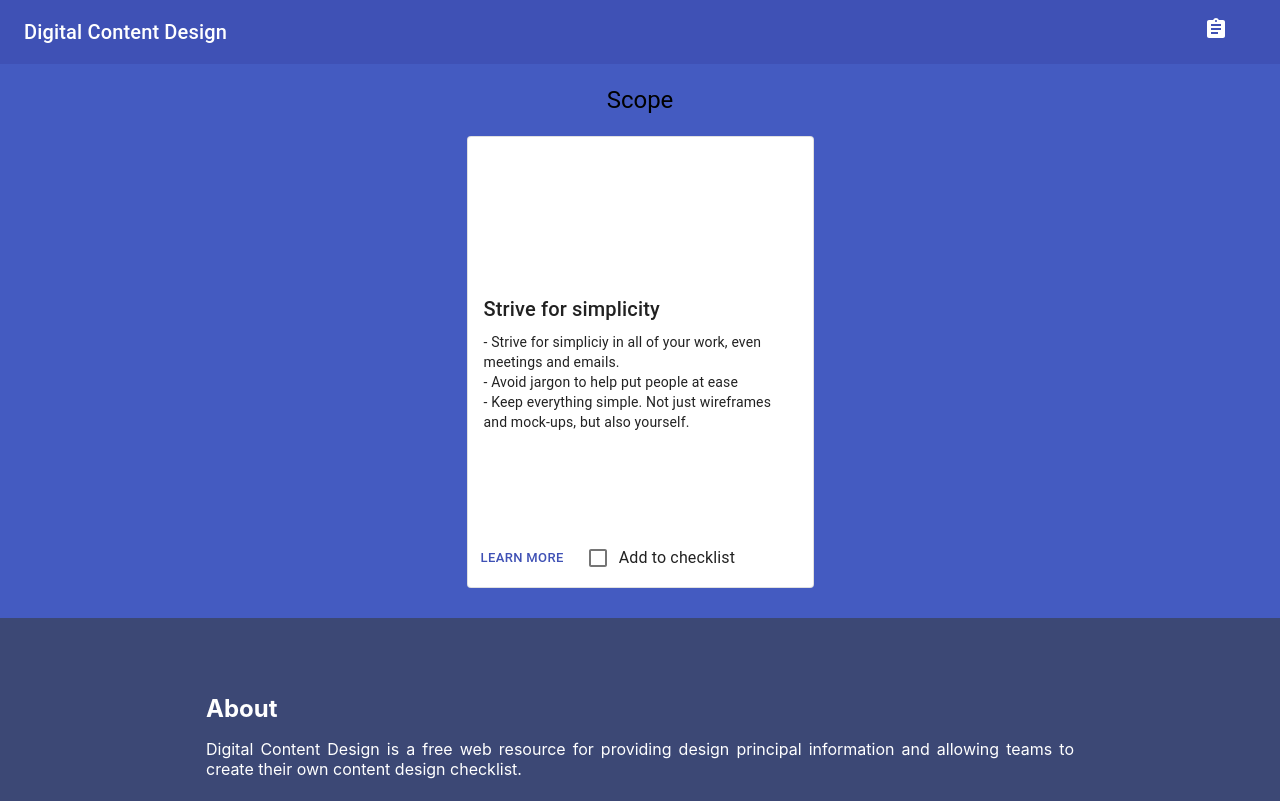
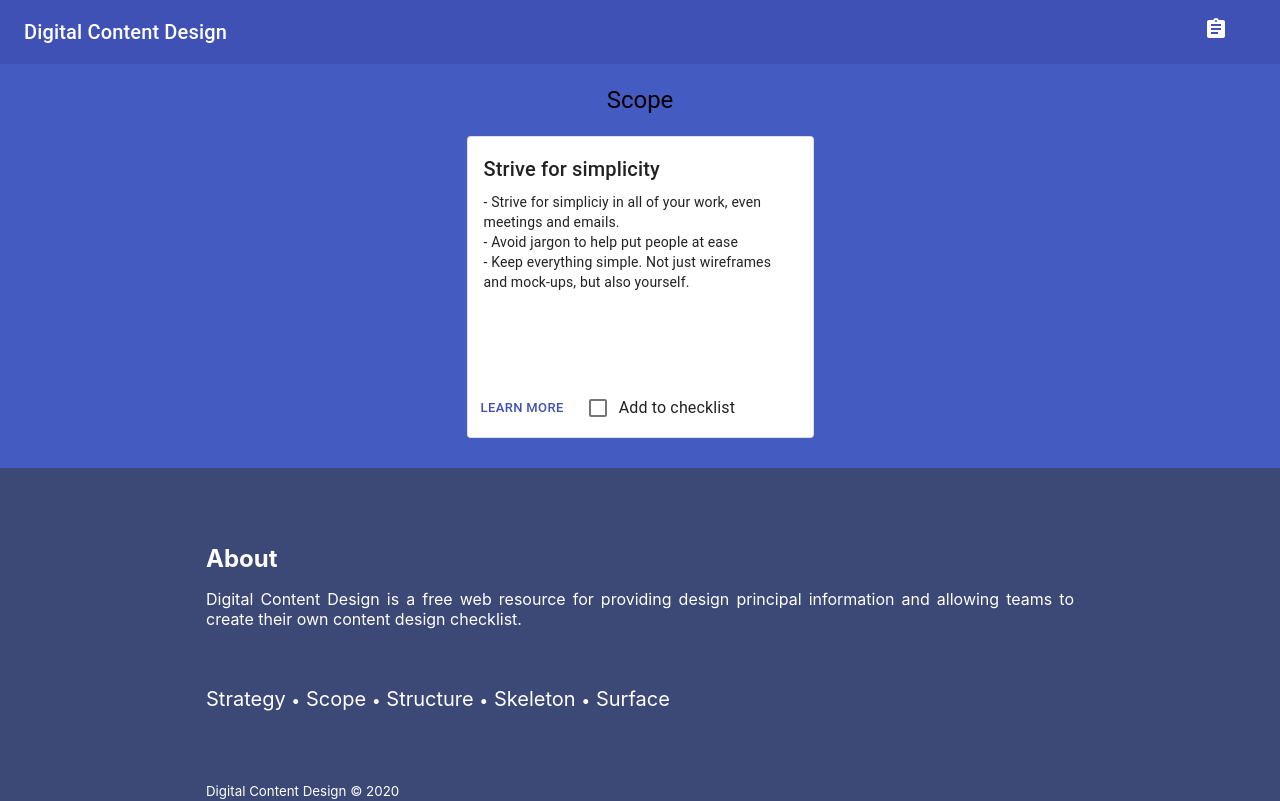
Before and after one commit to Burgerboy93/content-design-checklist, a React (Create React App) app in the folder content-design-checklist-master/: page /scope in a window 1280 px wide. Shown: the top 801 px of the page. Built offline with nearby package versions, Linux system fonts and the light colour scheme.

Commit message:
removed image placeholder from chapter cards and reduced chapter card size

```diff
--- a/content-design-checklist-master/src/components/chaptercard.js
+++ b/content-design-checklist-master/src/components/chaptercard.js
@@ -17,7 +17,7 @@ const useStyles = makeStyles({
   root: {
     maxWidth: 345,
     margin: 20,
-    height:450,
+    height:300,
   },
   media: {
     height: 140,
@@ -46,11 +46,7 @@ export default function ChapterCard(props) {
   return (
     <Card className={classes.root} variant="outlined">
       <CardActionArea>
-        <CardMedia
-          className={classes.media}
-          image=""
-          title=""
-        />
+
         <CardContent>
           <Typography gutterBottom variant="h6" component="h2">
             {title}
```
